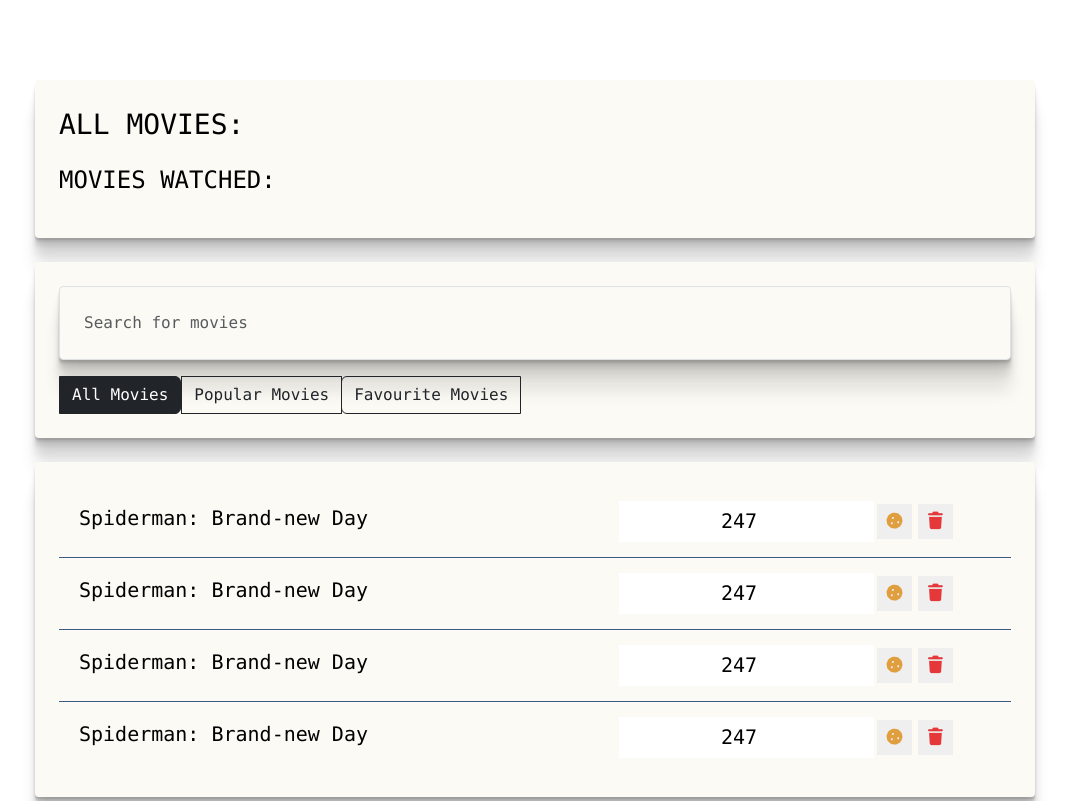
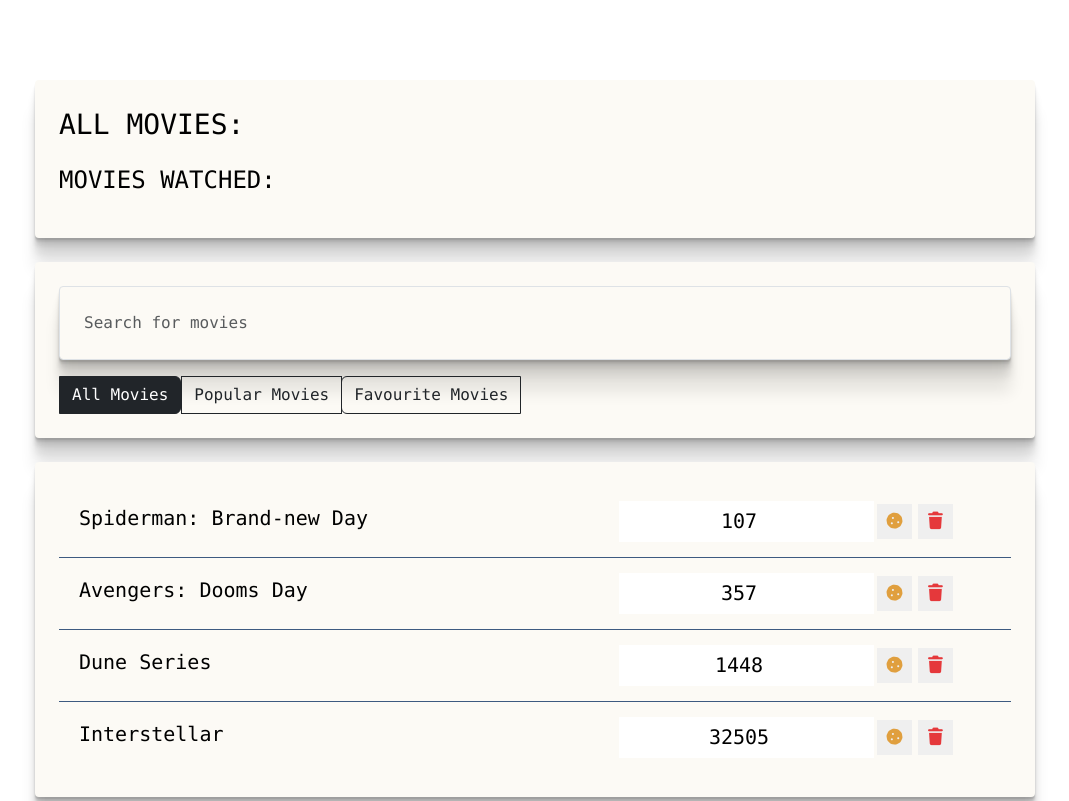
Before and after one commit to sobirjonkadamboev/sam-react, a React (Create React App) app in the folder cine-blox/cine-blox/: page / in a window 1280 px wide. Shown: the top 801 px of the page, without its empty margins (105-1174 px from the left). Built offline with nearby package versions, Linux system fonts and the light colour scheme.

Commit message:
Auto-backup: 9/11/2026, 4:57:37 AM - Updated cine-blox/cine-blox/src/components/movie-list-item/movie-list-item.jsx

```diff
--- a/cine-blox/cine-blox/src/components/movie-list-item/movie-list-item.jsx
+++ b/cine-blox/cine-blox/src/components/movie-list-item/movie-list-item.jsx
@@ -5,11 +5,11 @@ const MovieListItem = ({ name, viewers }) => {
 
 	return (
 		<li className='list-group-item d-flex justify-content-between'>
-			<span className='list-group-item-label'>Spiderman: Brand-new Day</span>
+			<span className='list-group-item-label'>{name}</span>
 			<input
 				type='number'
 				className='list-group-item-input'
-				defaultValue='247'
+				defaultValue={viewers}
 			/>
 			<div className='d-flex justify-content-center align-items-center'>
 				<button type='button' className='btn-cookie btn-sm'>
```
